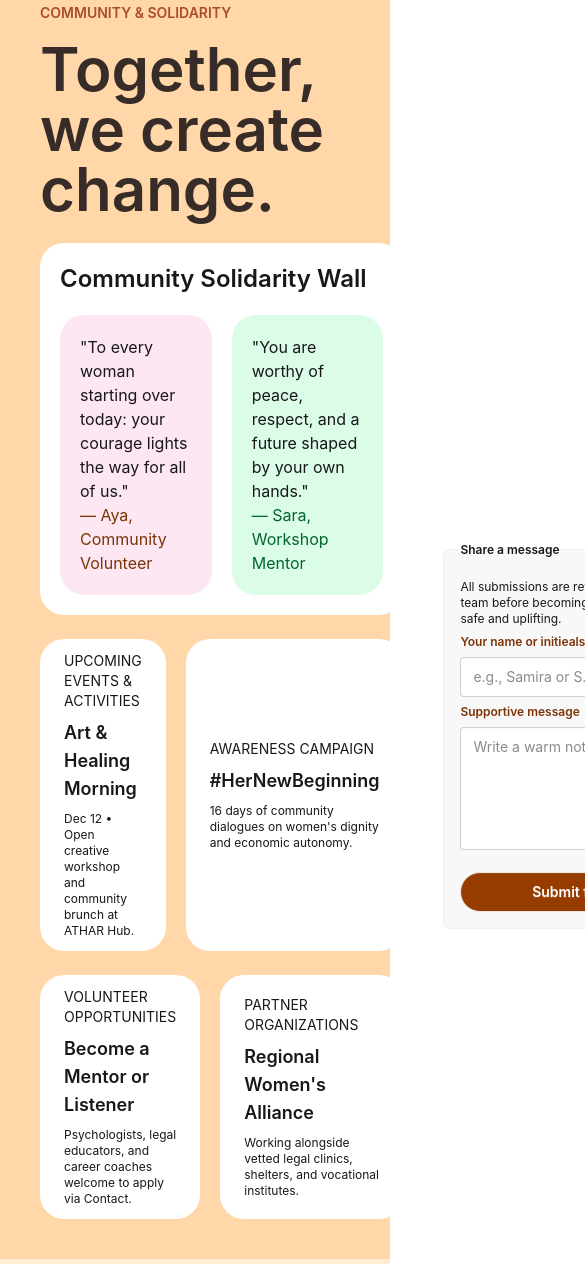
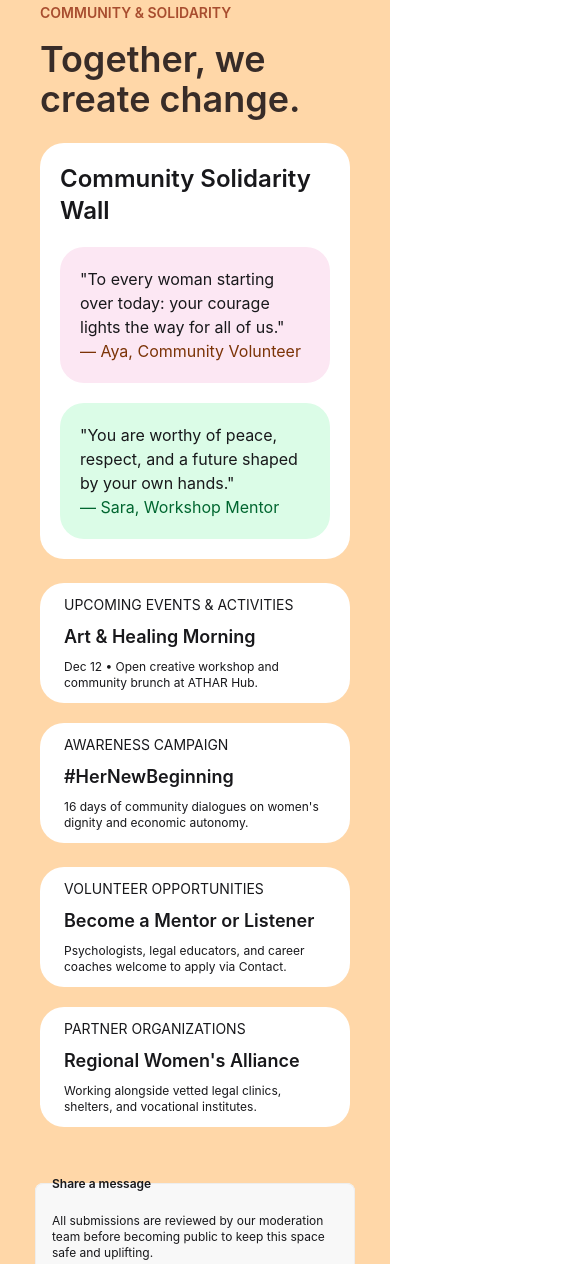
Before and after one commit to aymane-marki/AymaneMaki_FinalProject_Html-CSS, a website: page stories.html in a window 390 px wide. Shown: the part 1436-2700 px from the top of the page, 585 px wide, since content can reach past the window. Drawn offline with nearby package versions, Linux system fonts and the light colour scheme.

Commit message:
make section two responsive on second page

```diff
--- a/stories.html
+++ b/stories.html
@@ -152,24 +152,24 @@
         <section class="flex flex-col gap-6 p-10 bg-orange-200 ">
             <div class="flex flex-col gap-4">
                 <p class="text-sm text-[#a84d2f] font-semibold"> COMMUNITY & SOLIDARITY</p>
-                <h2 class="font-semibold text-6xl text-[#382c28]">Together, we create change.</h2>
+                <h2 class="font-semibold lg:text-6xl max-sm:text-4xl text-[#382c28]">Together, we create change.</h2>
             </div>
-            <div class="flex gap-10 items-center">
+            <div class="flex max-sm:flex-col gap-10 items-center">
                 <div class="flex flex-col gap-6">
                     <div class="border-none rounded-3xl p-5 bg-white  flex flex-col gap-5">
                         <h2 class="font-semibold text-2xl">Community Solidarity Wall</h2>
-                        <div class="flex gap-5">
-                            <p class="rounded-3xl w-[50%] bg-pink-100 p-5">"To every woman starting over today: your
+                        <div class="flex gap-5 max-sm:flex-col">
+                            <p class="rounded-3xl lg:w-[50%] bg-pink-100 p-5">"To every woman starting over today: your
                                 courage lights the way for all of us."<br>
                                 <span class="text-amber-900">— Aya, Community Volunteer</span>
                             </p>
-                            <p class="rounded-3xl w-[50%] bg-green-100  p-5">"You are worthy of peace, respect, and a
+                            <p class="rounded-3xl lg:w-[50%] bg-green-100  p-5">"You are worthy of peace, respect, and a
                                 future shaped by your own hands."<br>
                                 <span class="text-green-800"> — Sara, Workshop Mentor</span>
                             </p>
                         </div>
                     </div>
-                    <div class="flex gap-5">
+                    <div class="flex gap-5 max-sm:flex-col">
                         <div class="rounded-3xl  bg-white  py-3 px-6  flex flex-col justify-center gap-2">
                             <p class="text-sm text-shadow-amber-900">UPCOMING EVENTS & ACTIVITIES</p>
                             <h3 class="font-semibold text-lg">Art & Healing Morning</h3>
@@ -183,8 +183,8 @@
                                 dignity and economic autonomy.</p>
                         </div>
                     </div>
-                    <div class="flex gap-5">
-                        <div class="rounded-3xl bg-white py-3 px-6 flex flex-col justify-center w-[50%] gap-2">
+                    <div class="flex gap-5 max-sm:flex-col">
+                        <div class="rounded-3xl bg-white py-3 px-6 flex flex-col justify-center lg:w-[50%] gap-2">
                             <p class="text-sm text-shadow-amber-900">VOLUNTEER OPPORTUNITIES</p>
                             <h3 class="font-semibold text-lg">Become a Mentor or Listener</h3>
                             <p class="text-xs">Psychologists, legal educators, and career
```
Also changed, not shown: public/css/output.css.
